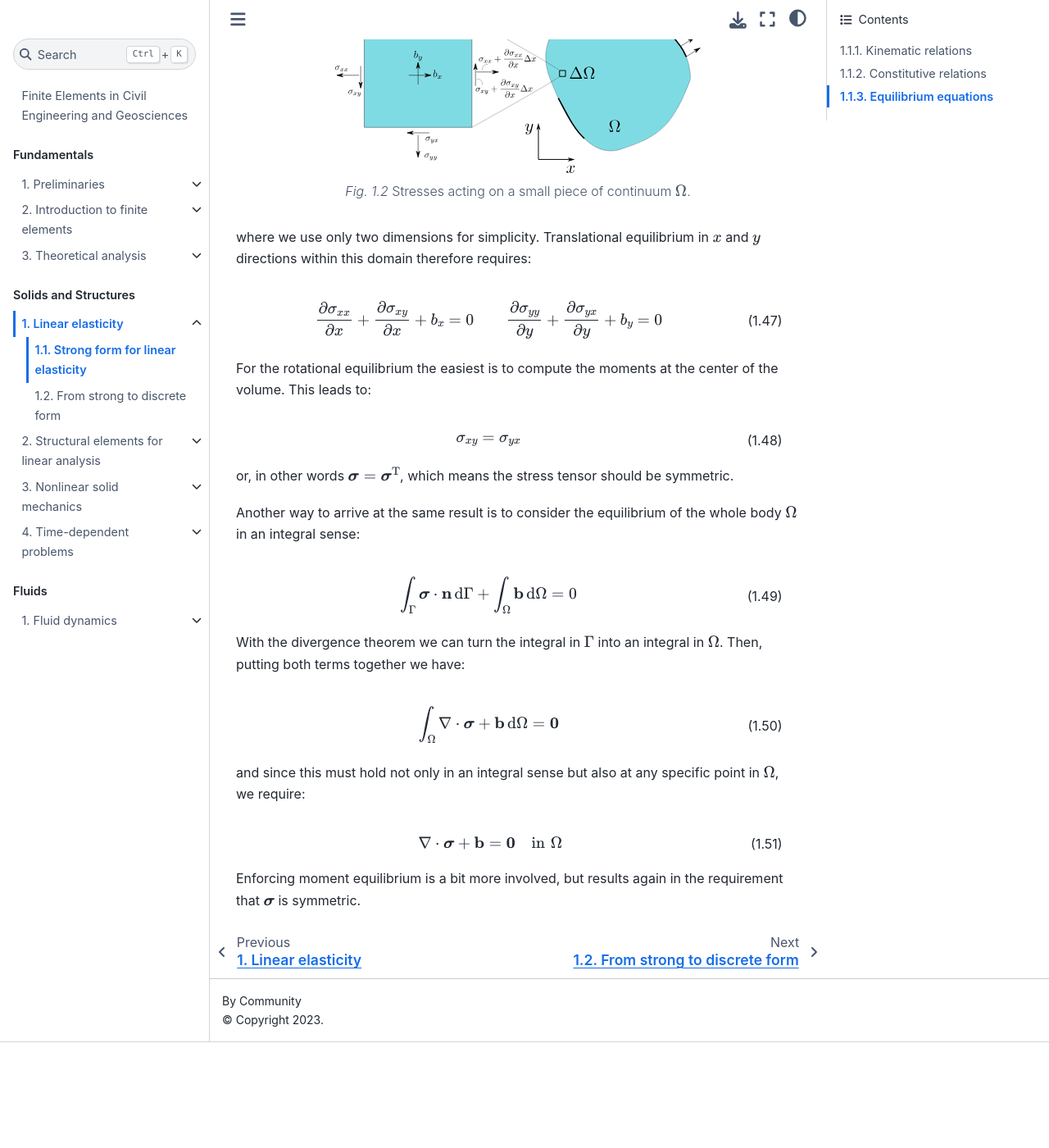
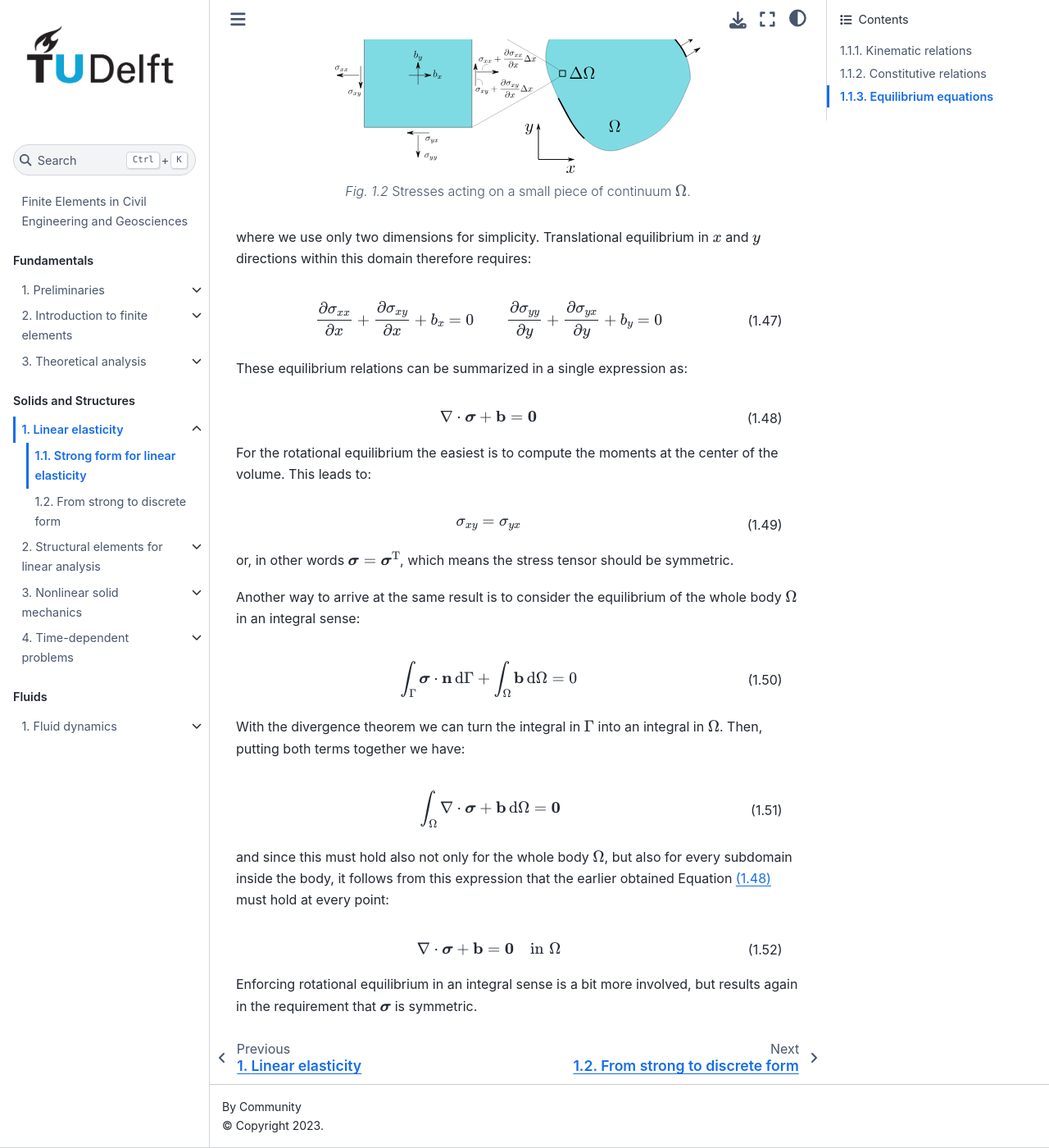
Before and after one commit to TeachBooks/mirror_computational_modelling, a Jupyter Book: the page built from book/continuum_linear/continuum_mechanics.md, in a window 1280 px wide and 1400 px high, scrolled down 4263 px. Shown: the whole window at 82% size. Built offline with Jupyter Book 1.0.4 settings and Sphinx 7.4.7 and the Sphinx Book theme 1.1.4, drawn with Linux system fonts in a browser that asks for light colours; pages that are not in the unit, such as notebooks, are missing from menus; before the commit the page ends 5534 px from its top, so only the background shows below that.

```diff
--- a/book/continuum_linear/continuum_mechanics.md
+++ b/book/continuum_linear/continuum_mechanics.md
@@ -179,6 +179,12 @@ $$
 \displaystyle\frac{\partial\sigma_{yy}}{\partial y} + \frac{\partial\sigma_{yx}}{\partial y} + b_y = 0
 $$(c-c-transequilibrium2d)
 
+These equilibrium relations can be summarized in a single expression as:
+
+$$
+\nabla\cdot\bsig+\mbf{b}=\mbf{0}
+$$(c-c-transequilibrium-general)
+
 For the rotational equilibrium the easiest is to compute the moments at the center of the volume. This leads to:
 
 $$
@@ -199,11 +205,11 @@ $$
 \displaystyle\int_\Omega\nabla\cdot\bsig + \mbf{b}\,\ud\Omega = \mbf{0}
 $$(c-c-transequilibrium3d-2)
 
-and since this must hold not only in an integral sense but also at any specific point in $\Omega$, we require:
+and since this must hold also not only for the whole body $\Omega$, but also for every subdomain inside the body, it follows from this expression that the earlier obtained Equation {eq}`c-c-transequilibrium-general` must hold at every point:
 
 $$
 \nabla\cdot\bsig+\mbf{b}=\mbf{0}
 \quad\text{in}\,\,\Omega
 $$(c-c-transequilibrium3d-3)
 
-Enforcing moment equilibrium is a bit more involved, but results again in the requirement that $\bsig$ is symmetric.
+Enforcing rotational equilibrium in an integral sense is a bit more involved, but results again in the requirement that $\bsig$ is symmetric.
```
Also changed, not shown: book/continuum_linear/derivation.md (+1 -1 lines).
